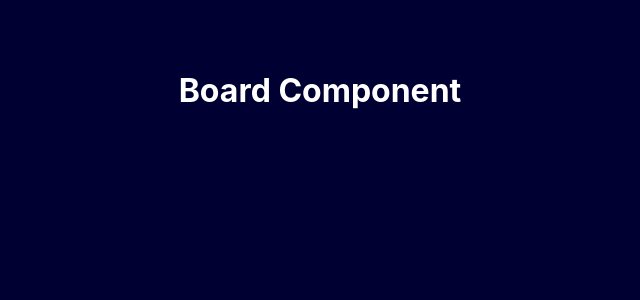
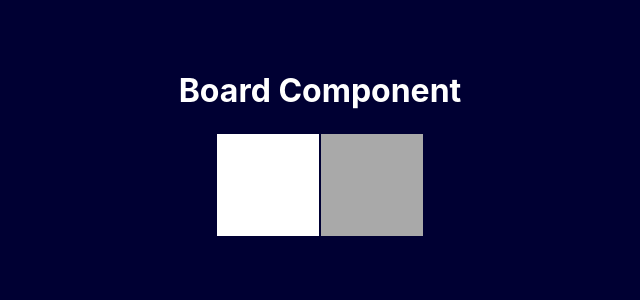
Before and after one commit to xaviguasch/lights-out-react-prac, a React (Create React App) app: page / in a window 1280 px wide. Shown: the top 300 px of the page, without its empty margins (320-960 px from the left). Built offline with nearby package versions, Linux system fonts and the light colour scheme.

Commit message:
added initial default props and state

```diff
--- a/src/Board.js
+++ b/src/Board.js
@@ -29,8 +29,19 @@ import './Board.css'
  **/
 
 class Board extends Component {
+  static defaultProps = {
+    nrows: 5,
+    ncols: 5,
+    chanceLightStartsOn: 0.25
+  }
+
   constructor(props) {
     super(props)
+
+    this.state = {
+      hasWon: false,
+      board: this.createBoard()
+    }
 
     // TODO: set initial state
   }
@@ -77,6 +88,14 @@ class Board extends Component {
     return (
       <div>
         <h1>Board Component</h1>
+        <table className='Board'>
+          <tbody>
+            <tr>
+              <Cell isLit={true} />
+              <Cell isLit={false} />
+            </tr>
+          </tbody>
+        </table>
       </div>
     )
   }
```
